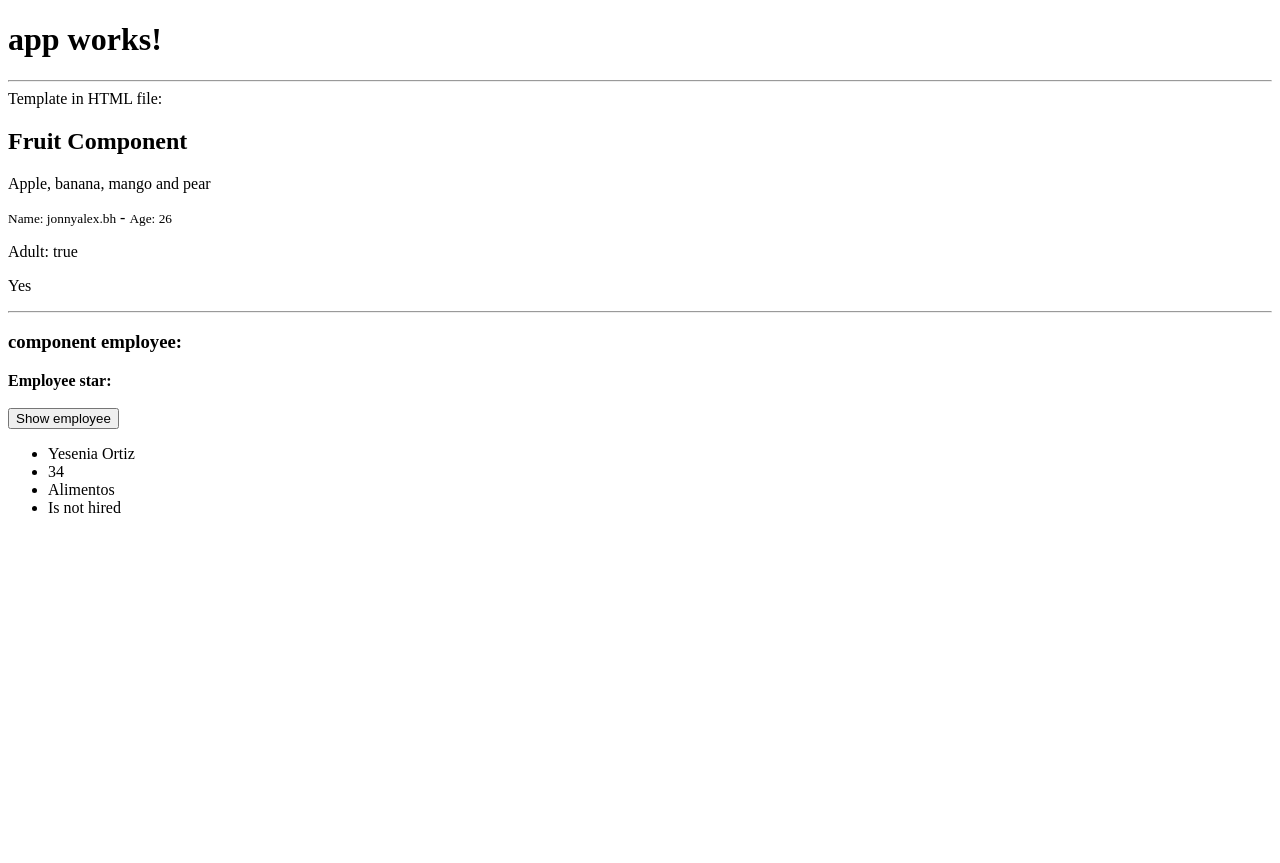
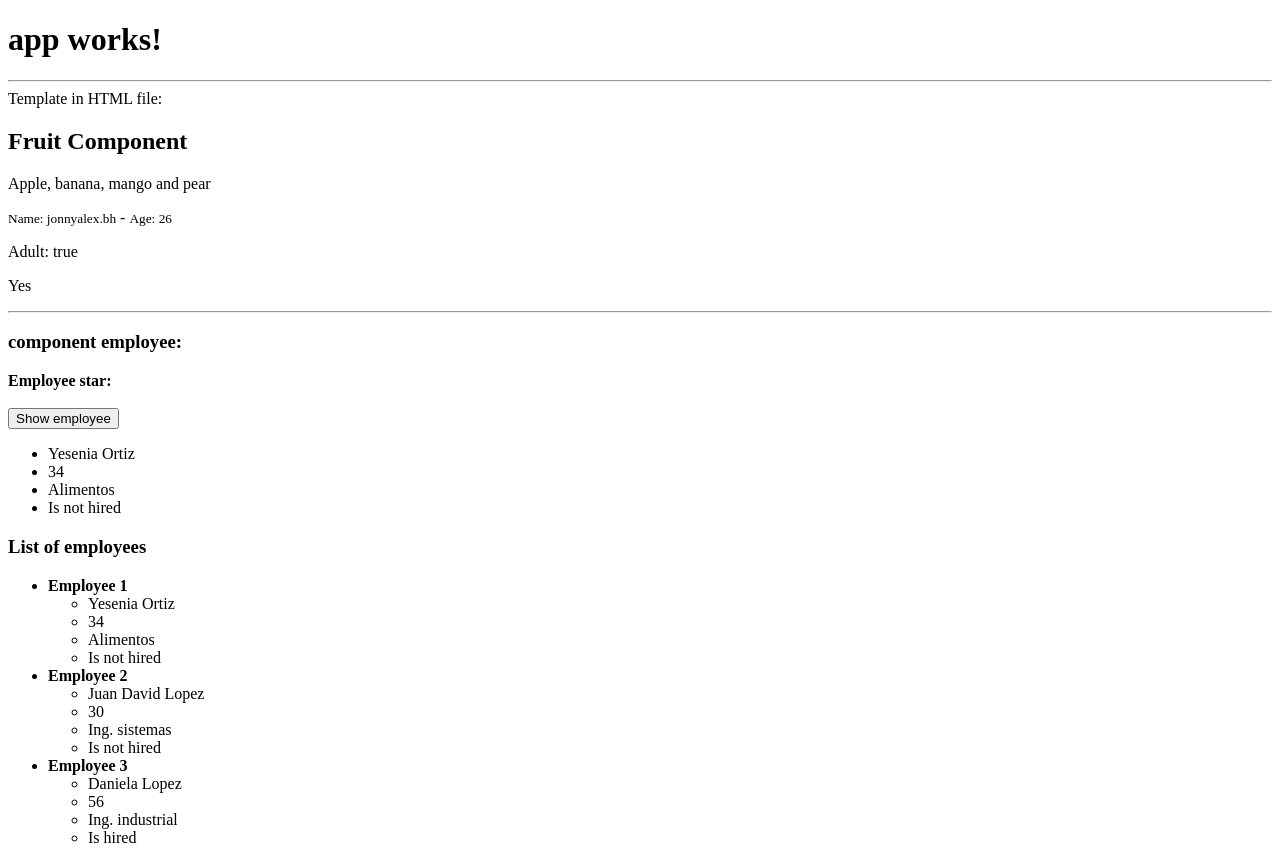
Before and after one commit to jonnyalexbh/angular4p0, an Angular app: page / in a window 1280 px wide. Before the commit the page ends 800 px from the top, so only its background shows below. Built offline with nearby package versions, Linux system fonts and the light colour scheme.

Commit message:
NgFor directive

```diff
--- a/src/app/employee/employee.component.html
+++ b/src/app/employee/employee.component.html
@@ -23,3 +23,18 @@
     <li *ngIf="employee.hired == false">Is not hired</li>
   </ul>
 </div>
+
+<h3>List of employees</h3>
+
+<ul>
+  <li *ngFor="let employee of workers; let i = index">
+    <strong>Employee {{i+1}}</strong>
+    <ul>
+      <li>{{employee.name}}</li>
+      <li>{{employee.age}}</li>
+      <li>{{employee.position}}</li>
+      <li *ngIf="employee.hired == true">Is hired</li>
+      <li *ngIf="employee.hired == false">Is not hired</li>
+    </ul>
+  </li>
+</ul>
```
